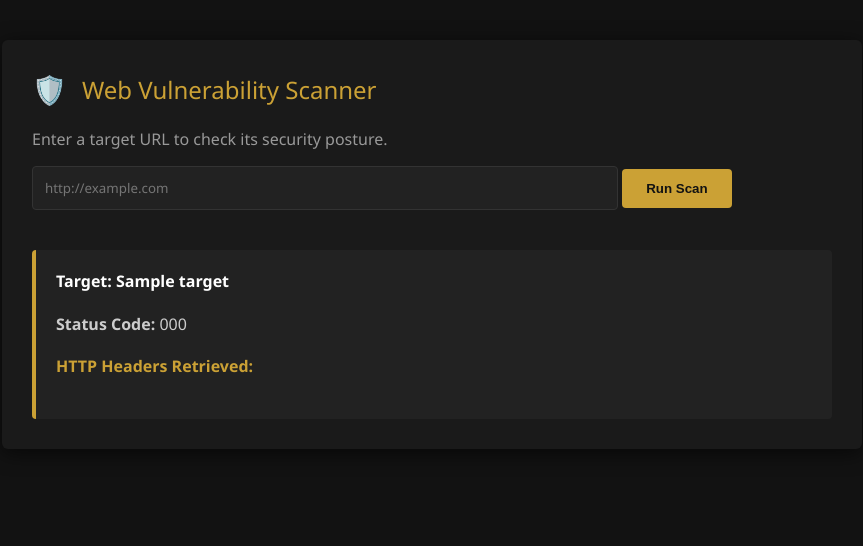
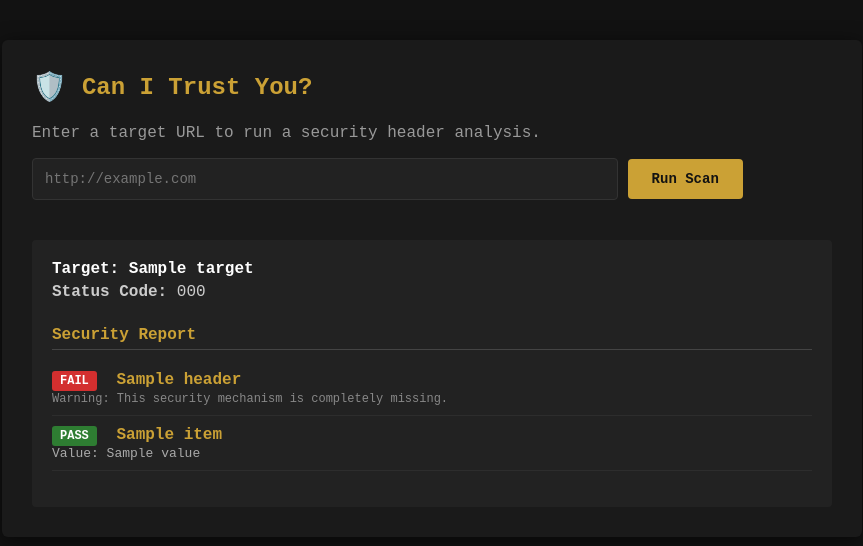
Before and after one commit to tziatziospanagioths/simple-python-scanner, a Flask app: template templates/index.html in a window 1280 px wide. Shown: the top 546 px of the page, without its empty margins (208-1071 px from the left). Run offline with Flask 3, Linux system fonts and the light colour scheme; the template is opened without the code that fills it: most values are stand-ins (such as "Sample title", 1, 10 or a date in 2020).

Commit message:
Added SSL bypass for strict/shady URLs

```diff
--- a/scanner.py
+++ b/scanner.py
@@ -1,35 +1,56 @@
 import requests
+import urllib3
+
+# Suppress the warning that Python prints when we intentionally ignore SSL errors
+urllib3.disable_warnings(urllib3.exceptions.InsecureRequestWarning)
+
+# A list of critical security headers we want to check for
+SECURITY_HEADERS = [
+    'Strict-Transport-Security', # Enforces HTTPS
+    'X-Frame-Options',           # Prevents Clickjacking
+    'X-Content-Type-Options',    # Prevents MIME-sniffing
+    'Content-Security-Policy',   # Prevents XSS attacks
+    'Referrer-Policy'            # Controls information sent in the Referer header
+]
 
 def check_headers(url):
     """
-    Scans the target URL and returns a dictionary with the results.
-    Instead of printing to the terminal, it packages the data for the Flask app.
+    Scans the target URL, retrieves headers, and analyzes them.
+    Now configured to bypass invalid SSL certificates (useful for shady sites).
     """
-
     scan_results = {
         'target': url,
         'status_code': None,
-        'headers': {},
+        'security_report': {
+            'secure': [],
+            'vulnerable': []
+        },
         'error': None
     }
-
 
     if not url.startswith(('http://', 'https://')):
         url = 'http://' + url
         scan_results['target'] = url
 
     try:
-
-        response = requests.get(url, timeout=5)
+        # Added verify=False to force the connection even if the SSL certificate is invalid/fake
+        response = requests.get(url, timeout=5, verify=False)
         scan_results['status_code'] = response.status_code
 
+        if response.status_code == 200:
+            headers_lower = {k.lower(): v for k, v in response.headers.items()}
 
-        if response.status_code == 200:
-
-            scan_results['headers'] = dict(response.headers)
+            for header in SECURITY_HEADERS:
+                if header.lower() in headers_lower:
+                    scan_results['security_report']['secure'].append({
+                        'name': header,
+                        'value': headers_lower[header.lower()]
+                    })
+                else:
+                    scan_results['security_report']['vulnerable'].append(header)
 
     except requests.exceptions.RequestException as e:
-
+        # We only catch actual connection drops now, not SSL mismatches
         scan_results['error'] = str(e)
 
     return scan_results
--- a/templates/index.html
+++ b/templates/index.html
@@ -2,135 +2,99 @@
 <html lang="en">
 <head>
     <meta charset="UTF-8">
-    <title>Web Vulnerability Scanner</title>
+    <title>Can I Trust You?</title>
     <style>
-        /* Clean, minimal, non-bold font setup */
         body {
-            font-family: 'Segoe UI', Helvetica, Arial, sans-serif;
+            font-family: 'Courier New', Courier, monospace;
             margin: 40px;
-            background-color: #121212; /* Dark matte black */
-            color: #e0e0e0; /* Off-white for general text readability */
+            background-color: #121212;
+            color: #e0e0e0;
         }
-
-        /* The main box */
         .container {
             max-width: 800px;
             margin: auto;
-            background: #1a1a1a; /* Slightly lighter matte black for depth */
+            background: #1a1a1a;
             padding: 30px;
             border-radius: 6px;
             box-shadow: 0 4px 20px rgba(0,0,0,0.6);
         }
-
-        /* Header layout to align the logo and title side by side */
-        .header-container {
-            display: flex;
-            align-items: center;
-            margin-bottom: 20px;
-        }
-
-        .header-container h2 {
-            margin: 0;
-            font-weight: 500; /* Minimal weight, not too bold */
-            color: #cba135; /* Mustard yellow accent */
-        }
-
-        /* The emoji logo (This is where your PNG will go later) */
-        .logo {
-            font-size: 28px;
-            margin-right: 15px;
-        }
-
+        .header-container { display: flex; align-items: center; margin-bottom: 20px; }
+        .header-container h2 { margin: 0; font-weight: bold; color: #cba135; }
+        .logo { font-size: 28px; margin-right: 15px; }
         p { color: #999999; }
 
-        /* Input field styling */
         input[type="text"] {
-            width: 70%;
-            padding: 12px;
-            margin-bottom: 15px;
-            border: 1px solid #333;
-            border-radius: 4px;
-            background-color: #222222;
-            color: #ffffff;
-            font-family: inherit;
+            width: 70%; padding: 12px; margin-bottom: 15px; border: 1px solid #333;
+            border-radius: 4px; background-color: #222222; color: #ffffff;
+            font-family: 'Courier New', Courier, monospace; font-size: 14px;
         }
+        input[type="text"]:focus { outline: none; border-color: #cba135; }
+        input[type="submit"] {
+            padding: 12px 24px; background: #cba135; color: #121212;
+            font-weight: bold; font-family: 'Courier New', Courier, monospace;
+            font-size: 14px; border: none; border-radius: 4px; cursor: pointer;
+        }
+        input[type="submit"]:hover { background: #a8852a; }
 
-        input[type="text"]:focus {
-            outline: none;
-            border-color: #cba135; /* Mustard highlight when typing */
-        }
+        .result-box { margin-top: 25px; padding: 20px; background: #222222; border-radius: 4px; }
+        .error-text { color: #ff5252; }
+        ul { list-style-type: none; padding-left: 0; margin-top: 10px; }
+        li { margin-bottom: 10px; border-bottom: 1px solid #2d2d2d; padding-bottom: 8px; }
 
-        /* Button styling */
-        input[type="submit"] {
-            padding: 12px 24px;
-            background: #cba135; /* Mustard yellow */
-            color: #121212; /* Dark text on the button for contrast */
-            font-weight: 600;
-            border: none;
-            border-radius: 4px;
-            cursor: pointer;
-            transition: background 0.2s ease-in-out;
-        }
-
-        input[type="submit"]:hover {
-            background: #a8852a; /* Slightly darker mustard on hover */
-        }
-
-        /* Results section styling */
-        .result-box {
-            margin-top: 25px;
-            padding: 20px;
-            background: #222222;
-            border-left: 4px solid #cba135; /* Elegant mustard line on the side */
-            border-radius: 4px;
-        }
-
-        .header-key {
-            font-weight: 500;
-            color: #cba135; /* Mustard color for the header names */
-        }
-
-        .error-text { color: #ff5252; }
-        ul { list-style-type: none; padding-left: 0; }
-        li { margin-bottom: 8px; border-bottom: 1px solid #2d2d2d; padding-bottom: 5px; }
+        /* New Badges for the Security Report */
+        .badge { padding: 3px 8px; border-radius: 3px; font-weight: bold; font-size: 12px; margin-right: 10px; }
+        .badge-pass { background-color: #2e7d32; color: white; }
+        .badge-fail { background-color: #d32f2f; color: white; }
+        .header-name { font-weight: bold; color: #cba135; }
     </style>
 </head>
 <body>
     <div class="container">
 
-        <!-- Header section -->
         <div class="header-container">
-            <!-- This span will be replaced by <img src="..."> when you make the logo -->
             <span class="logo">🛡️</span>
-            <h2>Web Vulnerability Scanner</h2>
+            <h2>Can I Trust You?</h2>
         </div>
 
-        <p>Enter a target URL to check its security posture.</p>
+        <p>Enter a target URL to run a security header analysis.</p>
 
-        <!-- Search form -->
         <form method="POST">
             <input type="text" name="url_input" placeholder="http://example.com" required>
             <input type="submit" value="Run Scan">
         </form>
 
-        <!-- Dynamic Results Display -->
         {% if result %}
         <div class="result-box">
-            <h4 style="color: #ffffff; margin-top: 0;">Target: {{ result.target }}</h4>
+            <h4 style="color: #ffffff; margin-top: 0; margin-bottom: 5px;">Target: {{ result.target }}</h4>
 
             {% if result.error %}
                 <p class="error-text"><strong>Connection Error:</strong> {{ result.error }}</p>
             {% else %}
-                <p style="color: #cccccc;"><strong>Status Code:</strong> {{ result.status_code }}</p>
+                <p style="color: #cccccc; margin-top: 0;"><strong>Status Code:</strong> {{ result.status_code }}</p>
 
-                {% if result.headers %}
-                    <h4 style="color: #cba135; margin-top: 20px;">HTTP Headers Retrieved:</h4>
-                    <ul>
-                    {% for key, value in result.headers.items() %}
-                        <li><span class="header-key">{{ key }}:</span> {{ value }}</li>
-                    {% endfor %}
-                    </ul>
-                {% endif %}
+                <h4 style="color: #cba135; margin-top: 25px; border-bottom: 1px solid #444; padding-bottom: 5px;">Security Report</h4>
+
+                <ul>
+                <!-- Display Missing Headers (Vulnerabilities) first, to draw attention -->
+                {% for header in result.security_report.vulnerable %}
+                    <li>
+                        <span class="badge badge-fail">FAIL</span>
+                        <span class="header-name">{{ header }}</span>
+                        <br>
+                        <span style="font-size: 12px; color: #888;">Warning: This security mechanism is completely missing.</span>
+                    </li>
+                {% endfor %}
+
+                <!-- Display Present Headers (Secure) -->
+                {% for item in result.security_report.secure %}
+                    <li>
+                        <span class="badge badge-pass">PASS</span>
+                        <span class="header-name">{{ item.name }}</span>
+                        <br>
+                        <span style="font-size: 13px; color: #aaa;">Value: {{ item.value }}</span>
+                    </li>
+                {% endfor %}
+                </ul>
             {% endif %}
 
         </div>
```
